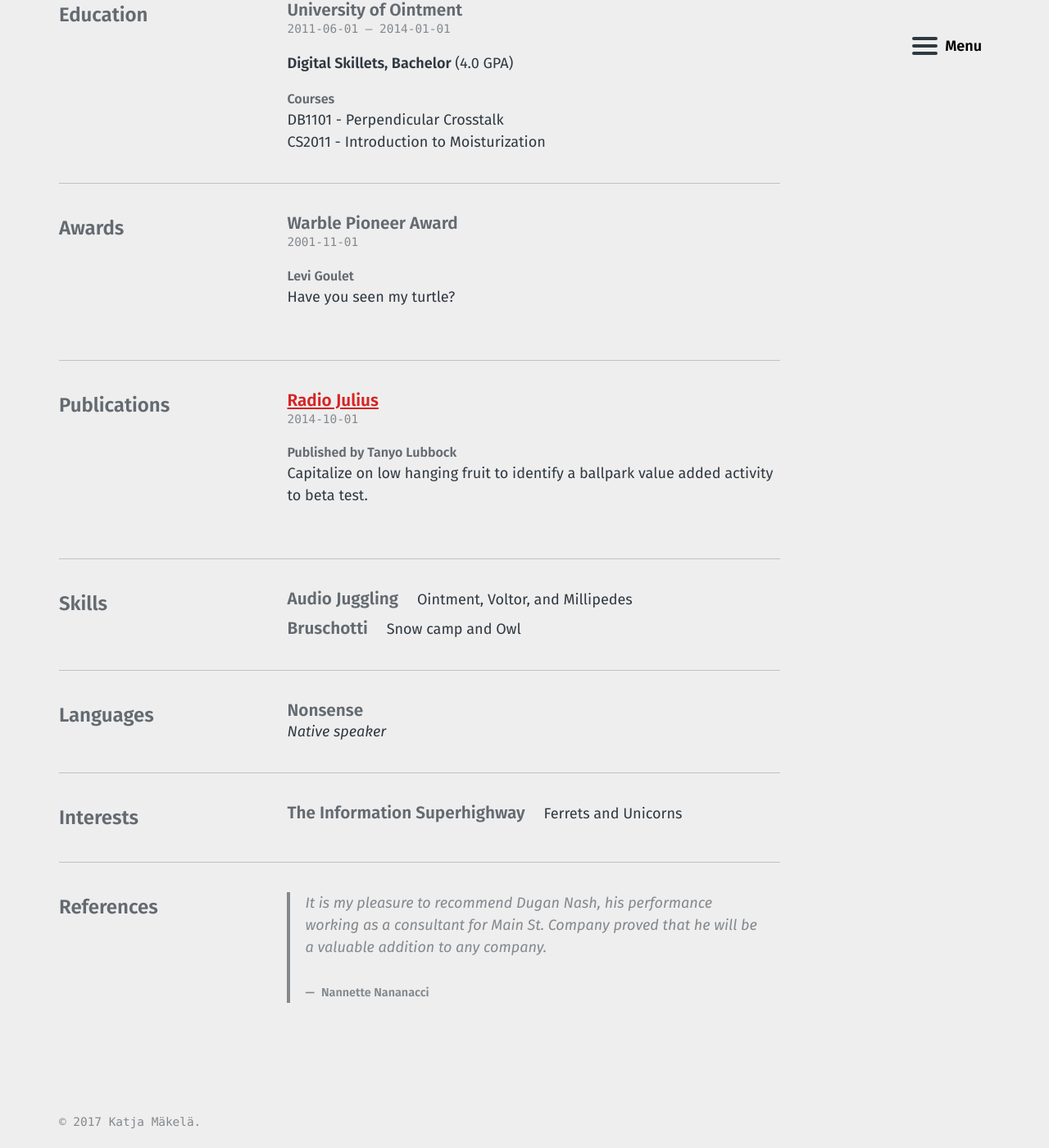
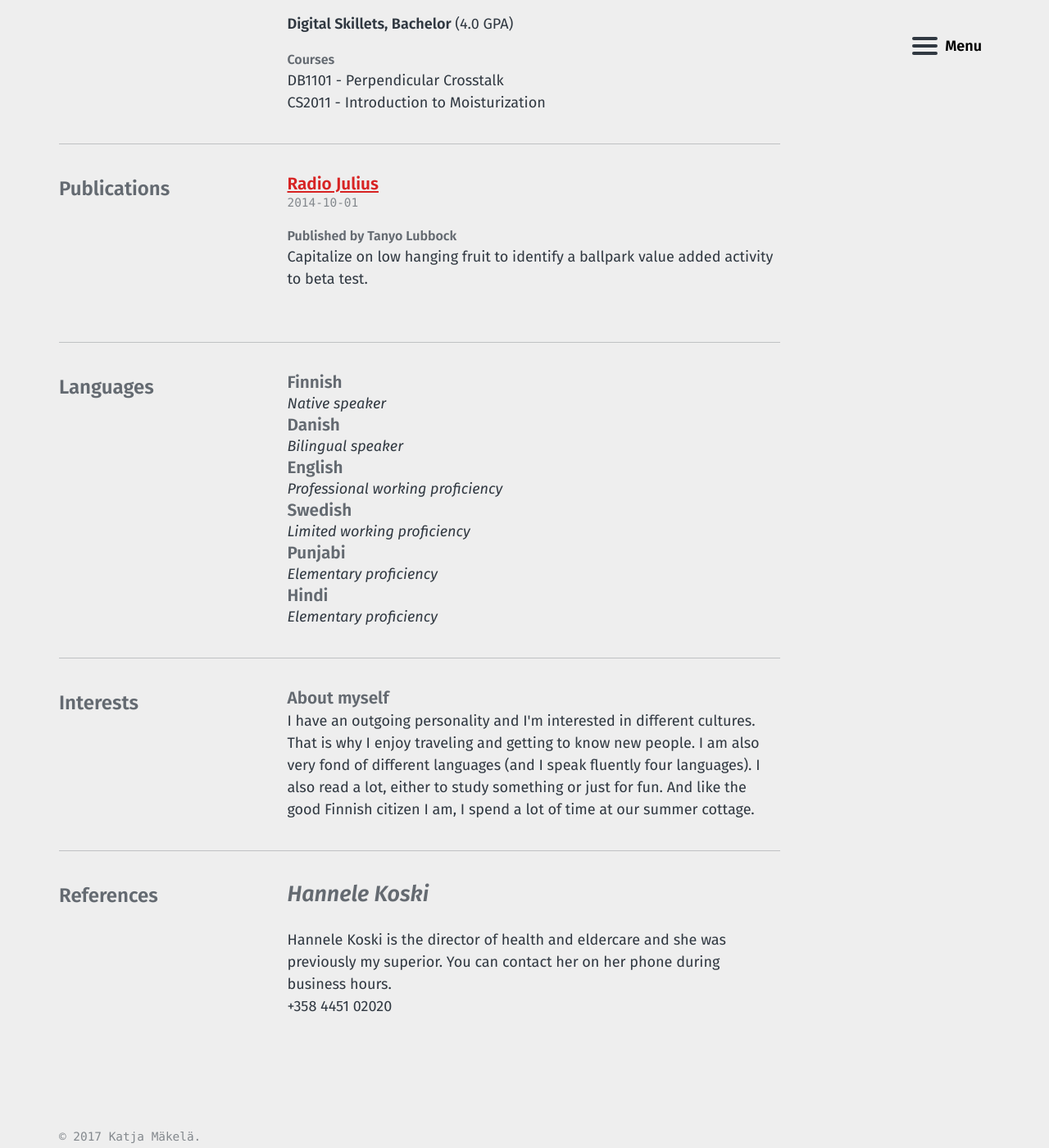
Before and after one commit to httpsterio/katjamakela.fi, a Jekyll site: the page built from cv.md, in a window 1280 px wide and 1400 px high, scrolled down 1461 px. Shown: the whole window at 82% size. Built offline with Jekyll 4.4.1, drawn with Linux system fonts in a browser that asks for light colours; some of the changed text lies outside the part shown.

Commit message:
updated json

```diff
--- a/_data/cv.json
+++ b/_data/cv.json
@@ -6,26 +6,7 @@
     "email": "katja@katjamakela.fi",
     "phone": "+358 4050 818 48",
     "website": "http://katjamakela.fi",
-    "summary": "",
-    "location": {
-      "address": "123 Sesame Street",
-      "postalCode": "CA 94115",
-      "city": "San Francisco",
-      "countryCode": "US",
-      "region": "California"
-    },
-    "profiles": [
-      {
-        "network": "Twitter",
-        "username": "Towlette_Pettetucci",
-        "url": "https://twitter.com/Towlette_Pettetucci"
-      },
-      {
-        "network": "SoundCloud",
-        "username": "Towlette_Pettetucci",
-        "url": "https://soundcloud.com/Towlette_Pettetucci"
-      }
-    ]
+    "summary": ""
   },
   "work": [
     {
@@ -43,14 +24,25 @@
   ],
   "volunteer": [
     {
-      "organization": "Steve's Meat Market",
-      "position": "Assistant",
+      "organization": "Jyväskylän Seudun Mielenterveysseura ry",
+      "position": "Board Member",
+      "website": "http://www.kriisikeskusmobile.fi",
+      "startDate": "2016",
+      "endDate": "Present",
+      "summary": "",
+      "highlights": [
+        "Directing the operations of the Crisis Center Mobile."
+      ]
+    },
+    {
+      "organization": "Central Finland's District Court",
+      "position": "Lay Judge",
       "website": "",
-      "startDate": "1995-01-01",
-      "endDate": "1997-03-20",
-      "summary": "Ground up some sort of grasshopper mash for fishing.",
+      "startDate": "2017",
+      "endDate": "Present",
+      "summary": "",
       "highlights": [
-        "Awarded a 'Helium Biscuit'"
+        "Assisting with decisionmaking in Jyväskylä regions judicial system."
       ]
     }
   ],
@@ -68,14 +60,6 @@
       ]
     }
   ],
-  "awards": [
-    {
-      "title": "Warble Pioneer Award",
-      "date": "2001-11-01",
-      "awarder": "Levi Goulet",
-      "summary": "Have you seen my turtle?"
-    }
-  ],
   "publications": [
     {
       "name": "Radio Julius",
@@ -85,44 +69,44 @@
       "summary": "Capitalize on low hanging fruit to identify a ballpark value added activity to beta test."
     }
   ],
-  "skills": [
+  "languages": [
     {
-      "name": "Audio Juggling",
-      "level": "Master",
-      "keywords": [
-        "Ointment",
-        "Voltor",
-        "Millipedes"
-      ]
+      "language": "Finnish",
+      "fluency": "Native speaker"
     },
     {
-      "name": "Bruschotti",
-      "level": "Satisfactory",
-      "keywords": [
-        "Snow camp",
-        "Owl"
-      ]
-    }
-  ],
-  "languages": [
+      "language": "Danish",
+      "fluency": "Bilingual speaker"
+    },
     {
-      "language": "Nonsense",
-      "fluency": "Native speaker"
+      "language": "English",
+      "fluency": "Professional working proficiency"
+    },
+    {
+      "language": "Swedish",
+      "fluency": "Limited working proficiency"
+    },
+    {
+      "language": "Punjabi",
+      "fluency": "Elementary proficiency"
+    },
+    {
+      "language": "Hindi",
+      "fluency": "Elementary proficiency"
     }
   ],
   "interests": [
     {
-      "name": "The Information Superhighway",
+      "name": "About myself",
       "keywords": [
-        "Ferrets",
-        "Unicorns"
+        "I have an outgoing personality and I'm interested in different cultures. That is why I enjoy traveling and getting to know new people. I am also very fond of different languages (and I speak fluently four languages). I also read a lot, either to study something or just for fun. And like the good Finnish citizen I am, I spend a lot of time at our summer cottage."
       ]
     }
   ],
   "references": [
     {
-      "name": " Nannette Nananacci",
-      "reference": "It is my pleasure to recommend Dugan Nash, his performance working as a consultant for Main St. Company proved that he will be a valuable addition to any company."
+      "name": " Hannele Koski ",
+      "reference": "Hannele Koski is the director of health and eldercare and she was previously my superior. You can contact her on her phone during business hours.<br> +358 4451 02020"
     }
   ]
 }
--- a/_includes/cv/references.html
+++ b/_includes/cv/references.html
@@ -7,15 +7,14 @@
   <div class="entry-content">
     {% for r in cv.references %}
     <div class="item">
-          {% if r.reference %}
-            <blockquote class="reference">
+      {% if r.reference %} {% if r.name %}
+      <h3 class="name">
+        <cite>{{ r.name }}</cite>
+      </h3>
+      {% endif %}
+      <aside class="reference">
         {{ r.reference |markdownify }}
-              {% if r.name %}
-                <p class="name">
-                  <cite>{{ r.name }}</cite>
-                </p>
-              {% endif %}
-            </blockquote>
+      </aside>
       {% endif %}
     </div>
     {% endfor %}
```
Also changed, not shown: 2 other files. Lines whose indentation alone changed are shown as unchanged.
